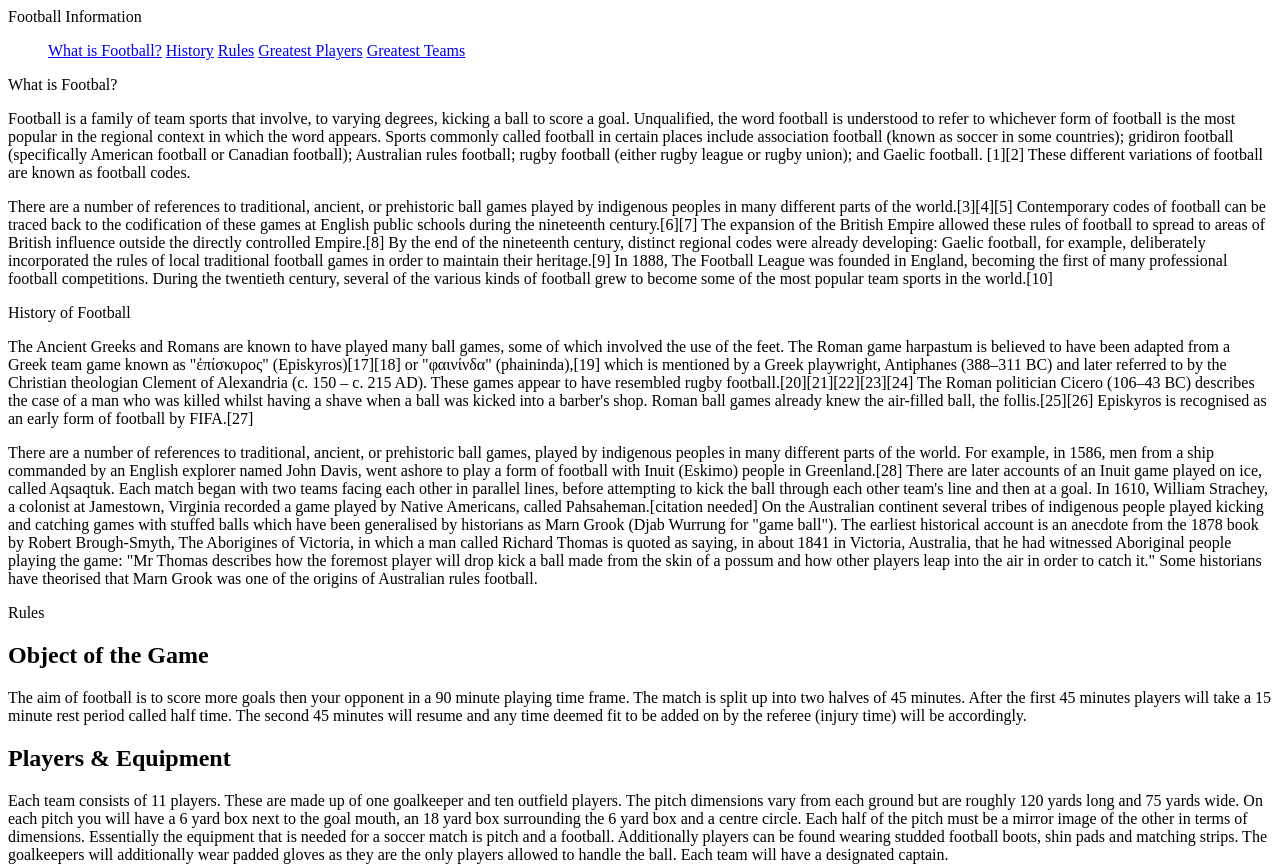
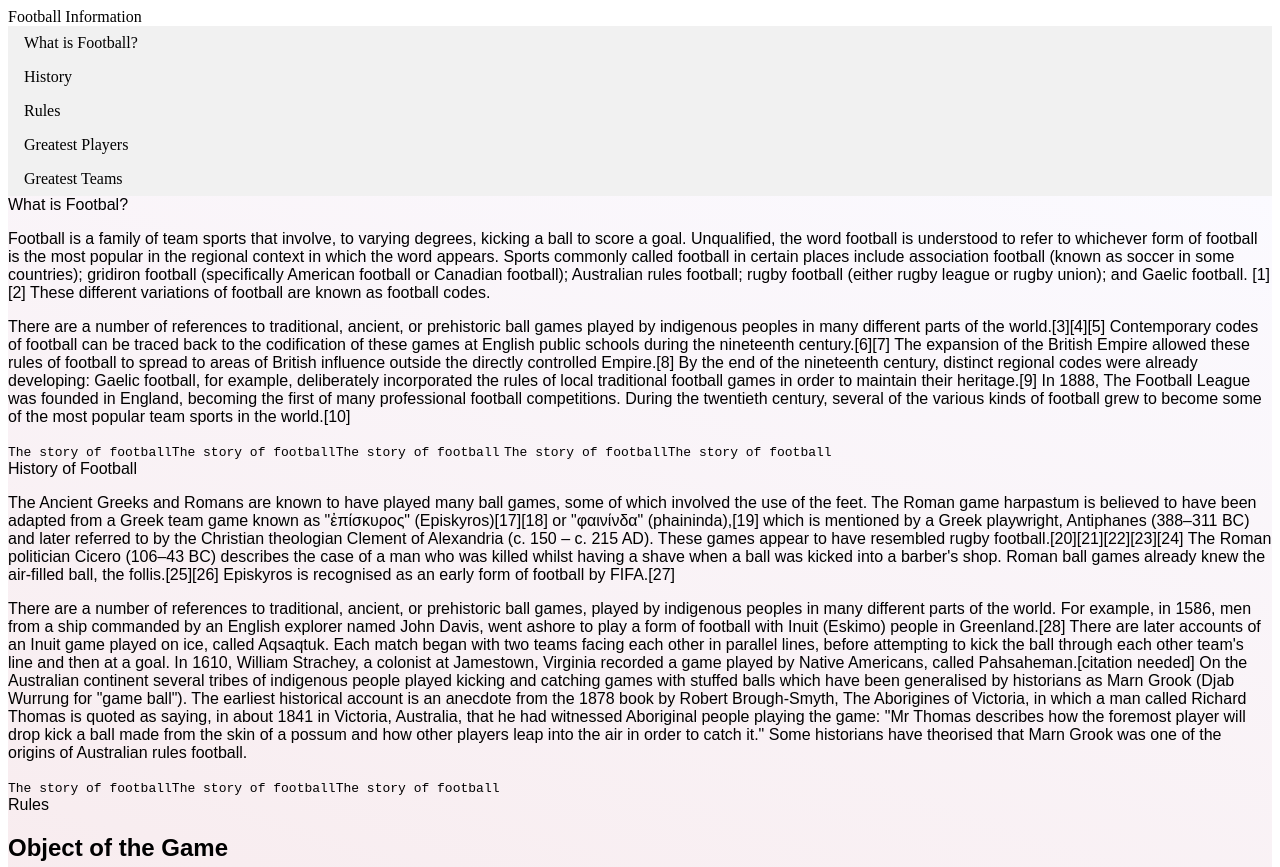
Before and after one commit to yepepey/technical-documentation, a plain HTML site: page index.html in a window 1280 px wide. Shown: the top 867 px of the page. Drawn offline with Linux system fonts and the light colour scheme; a script that the page names is missing.

Commit message:
added css file

```diff
--- a/index.html
+++ b/index.html
@@ -9,14 +9,14 @@
     <script src="main.js"></script>
 </head>
 <body>
-    <nav id="nav-bar">
+    <nav id="navbar">
         <header>Football Information</header>
         <ul>
-            <a class="nav-link" href="#whatis">What is Football?</a>
-            <a class="nav-link" href="#history">History</a>
-            <a class="nav-link" href="#rules">Rules</a>
-            <a class="nav-link" href="#players">Greatest Players</a>
-            <a class="nav-link" href="#teams">Greatest Teams</a>
+          <li>  <a class="nav-link" href="#whatis">What is Football?</a> </li>
+          <li>  <a class="nav-link" href="#history">History</a> </li>
+          <li>  <a class="nav-link" href="#rules">Rules</a></li>
+          <li>  <a class="nav-link" href="#players">Greatest Players</a></li>
+          <li>  <a class="nav-link" href="#teams">Greatest Teams</a></li>
         </ul>
     </nav>
     <main id="main-doc">
@@ -43,11 +43,14 @@
                       in England, becoming the first of many professional football competitions. During
                       the twentieth century, several of the various kinds of football grew to become some
                       of the most popular team sports in the world.[10]</p>
+              <code>The story of football</code><code>The story of football</code><code>The story of football</code>
+              <code>The story of football</code><code>The story of football</code>
         </section>
         <section class="main-section" id="history">
             <header>History of Football</header>
                 <p>The Ancient Greeks and Romans are known to have played many ball games, some of which involved the use of the feet. The Roman game harpastum is believed to have been adapted from a Greek team game known as "ἐπίσκυρος" (Episkyros)[17][18] or "φαινίνδα" (phaininda),[19] which is mentioned by a Greek playwright, Antiphanes (388–311 BC) and later referred to by the Christian theologian Clement of Alexandria (c. 150 – c. 215 AD). These games appear to have resembled rugby football.[20][21][22][23][24] The Roman politician Cicero (106–43 BC) describes the case of a man who was killed whilst having a shave when a ball was kicked into a barber's shop. Roman ball games already knew the air-filled ball, the follis.[25][26] Episkyros is recognised as an early form of football by FIFA.[27]</p>
                 <p>There are a number of references to traditional, ancient, or prehistoric ball games, played by indigenous peoples in many different parts of the world. For example, in 1586, men from a ship commanded by an English explorer named John Davis, went ashore to play a form of football with Inuit (Eskimo) people in Greenland.[28] There are later accounts of an Inuit game played on ice, called Aqsaqtuk. Each match began with two teams facing each other in parallel lines, before attempting to kick the ball through each other team's line and then at a goal. In 1610, William Strachey, a colonist at Jamestown, Virginia recorded a game played by Native Americans, called Pahsaheman.[citation needed] On the Australian continent several tribes of indigenous people played kicking and catching games with stuffed balls which have been generalised by historians as Marn Grook (Djab Wurrung for "game ball"). The earliest historical account is an anecdote from the 1878 book by Robert Brough-Smyth, The Aborigines of Victoria, in which a man called Richard Thomas is quoted as saying, in about 1841 in Victoria, Australia, that he had witnessed Aboriginal people playing the game: "Mr Thomas describes how the foremost player will drop kick a ball made from the skin of a possum and how other players leap into the air in order to catch it." Some historians have theorised that Marn Grook was one of the origins of Australian rules football.</p>
+               <code>The story of football</code><code>The story of football</code><code>The story of football</code>
         </section>
         <section class="main-section" id="rules">
             <header>Rules</header>
@@ -62,6 +65,8 @@
             <p>Offside can be called when an attacking player is in front of the last defender when the pass is played through to them. The offside area is designed to discourage players from simply hanging around the opponent’s goal waiting for a pass. To be onside they must be placed behind the last defender when the ball is played to them. If the player is in front of that last defender then he is deemed to be offside and free kick to the defending team will be called.
 
                     A player cannot be caught offside in their own half. The goalkeeper does not count as a defender. If the ball is played backwards and the player is in front of the last defender then he is deemed to be not offside.</p>
+          <code>The story of football</code>
+          <ol><li>ronaldo</li><li>ronaldo</li><li>ronaldo</li><li>ronaldo</li><li>ronaldo</li></ol>
         </section>
         <section class="main-section" id="players">
             <header>Greatest Players</header>
--- a/style.css
+++ b/style.css
@@ -0,0 +1,36 @@
+#navbar{
+  flex-direction: row;
+
+}
+
+#navbar   ul {
+  list-style-type: none;
+  margin: 0;
+  padding: 0;
+  background-color: #f1f1f1;
+
+}
+
+#navbar li a {
+   display: block;
+   color: #000;
+   padding: 8px 16px;
+   text-decoration: none;
+}
+
+
+
+#main-doc{
+  background-color: #f1cfcd;
+  background-image: linear-gradient(19deg, #f1cfcd 0%, #fbfaff 100%);
+  flex-direction: column;
+  max-width: 100vw;
+  justify-content: center;
+  font-family: sans-serif;
+}
+
+#main-section{
+  justify-content: center;
+  font-size: 14px;
+  font-weight: lighter;
+}
```
